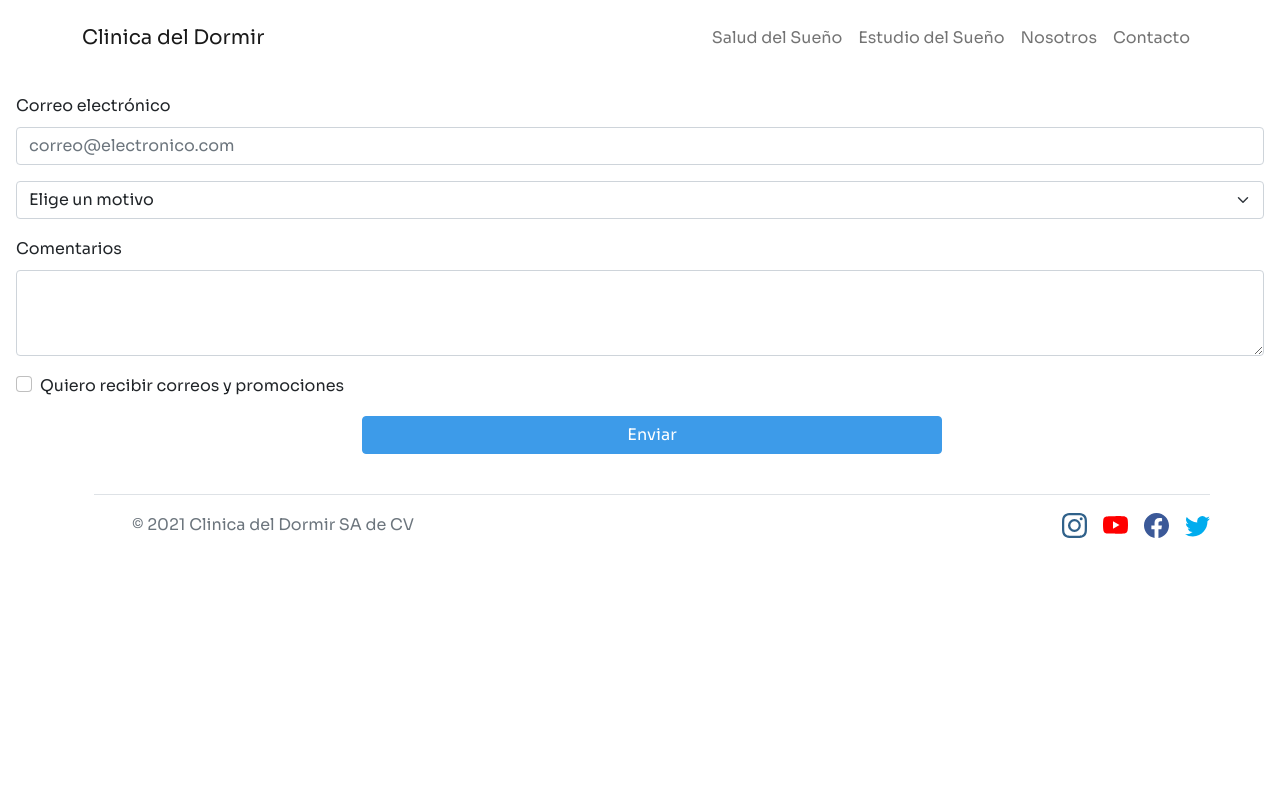
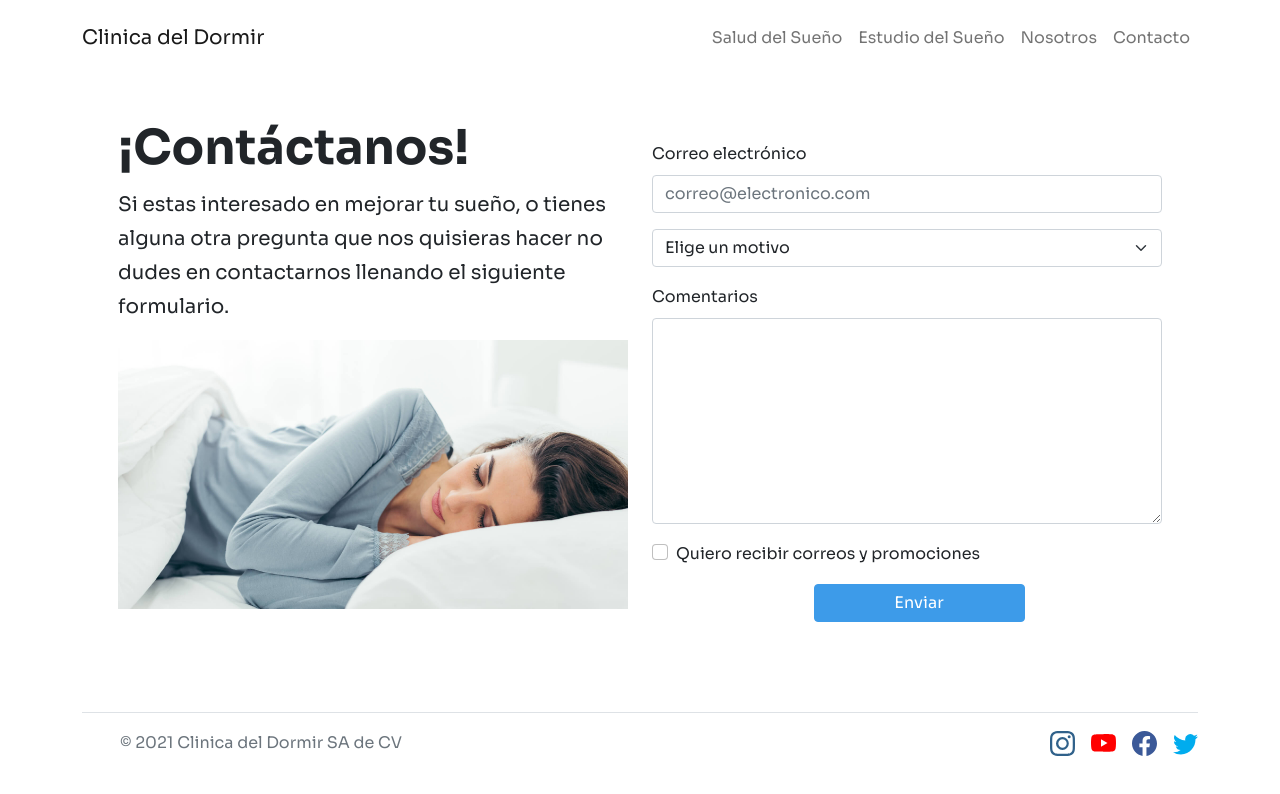
Before and after one commit to rguerrerogzz/clinicadeldormir-guerrero, a website: page contacto.html in a window 1280 px wide. Drawn offline with nearby package versions, Linux system fonts and the light colour scheme.

Commit message:
modificacion paginas nosotros.html y contacto.html

```diff
--- a/contacto.html
+++ b/contacto.html
@@ -15,7 +15,7 @@
     <!-- KEYWORDS -->
     <meta name="keywords" content="Contacto, Sueño, Dormir, Insomnio, Monterrey, Salud, CPAP">
     <!-- DESCRIPTION -->
-    <meta name="description" content="Contacta a la Clinica del Dormir para agendar un estudio del sueño">
+    <meta name="description" content="Contacta a la Clinica del Dormir para agendar un estudio del sueño y mejorar tu salud">
     <title>Contacto de Clinica del Dormir</title>
 </head>
 
@@ -40,11 +40,24 @@
         </div>
     </nav>
 
-    <div class="mx-3 my-3">
+    <!-- Contacto -->
+
+    <div class="container-fluid">
+        <div class="container px-5 py-4">
+            <div class="row flex-lg-row py-4">
+
+                <div class="col-lg-6">
+                    <h1 class="display-5 fw-bold lh-1 mb-3">¡Contáctanos!</h1>
+                    <p class="lead">Si estas interesado en mejorar tu sueño, o tienes alguna otra pregunta que nos quisieras hacer no dudes en contactarnos llenando el siguiente formulario.</p>
+                    <img src="img/sound_sleep_health-1.jpg" class="img-fluid" alt="mujer durmiendo en paz">
+                </div>
+
+                <div class="col-lg-6 mb-3 mb-lg-0 justify-content-center align-items-center">
+                    <div class="my-3">
                         <label for="email" class="form-label">Correo electrónico</label>
                         <input type="email" class="form-control" id="" placeholder="correo@electronico.com">
                     </div>
-    <div class="mx-3">
+                    <div>
                     <select class="form-select" aria-label="Default select example">
                         <option selected>Elige un motivo</option>
                         <option value="1">Informes</option>
@@ -52,11 +65,11 @@
                         <option value="3">Agendar cita</option>
                     </select>
                     </div>
-    <div class="mx-3 my-3">
+                    <div class="my-3">
                         <label for="comentario" class="form-label">Comentarios</label>
-        <textarea class="form-control" id="" rows="3"></textarea>
+                        <textarea class="form-control" id="" rows="8"></textarea>
                     </div>
-    <div class="form-check mx-3">
+                    <div class="form-check">
                         <input class="form-check-input" type="checkbox" value="" id="">
                         <label class="form-check-label" for="newsletter">
                         Quiero recibir correos y promociones
@@ -64,6 +77,14 @@
                     <div class="d-grid col-6 mx-auto">
                     <button type="submit" class="btn btn-secondary mx-3 my-3">Enviar</button>
                     </div>
+                    </div>
+                </div>
+
+            </div>
+        </div>
+    </div>
+
+
 
     <!-- Footer -->
     <div class="container">
```
Also changed, not shown: nosotros.html (+39 -3 lines), img/dralucia.jpeg (added), img/drfrancisco.jpeg (added). Lines whose indentation alone changed are shown as unchanged.
